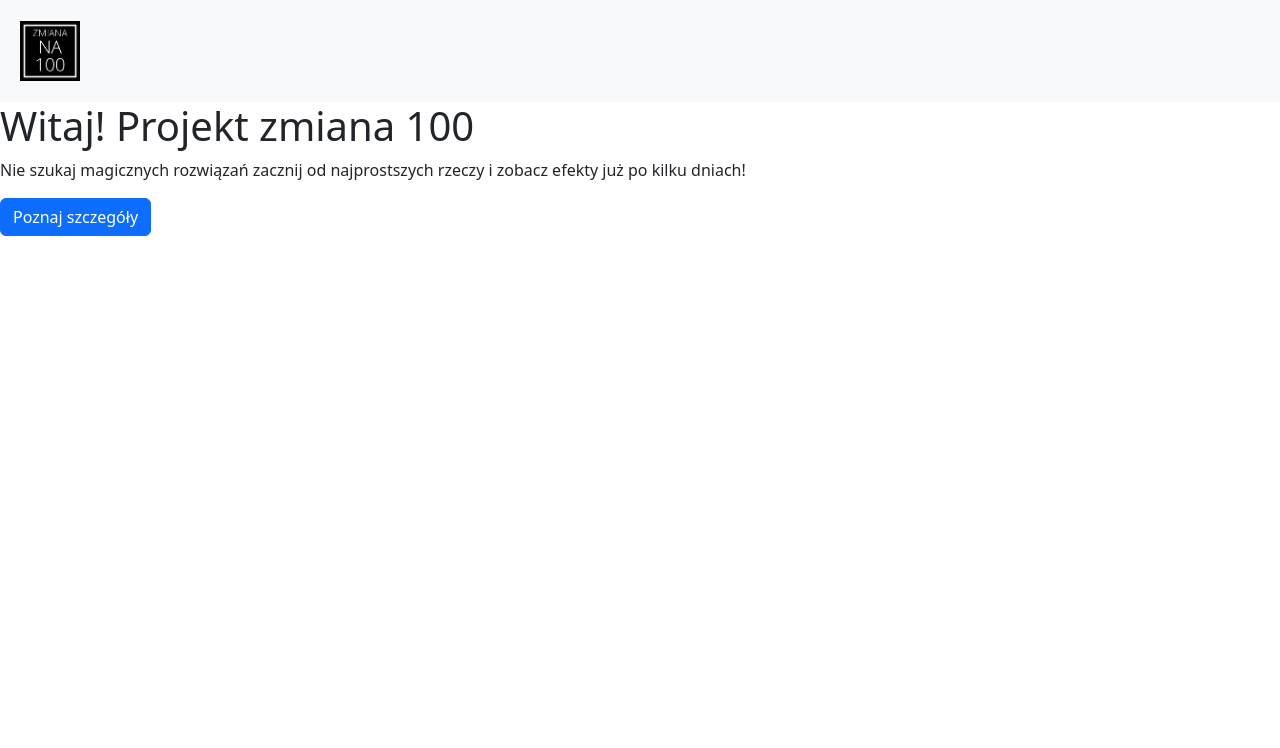
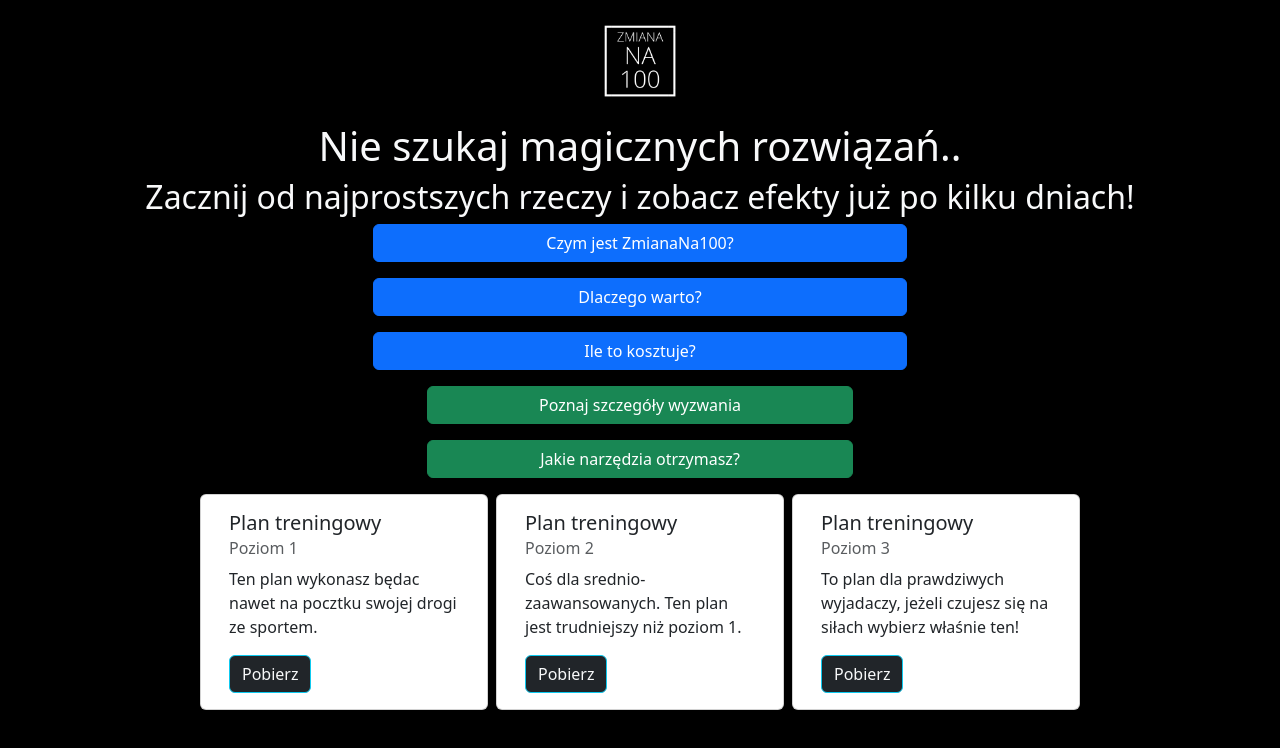
Before and after one commit to ruczynskipatryk/zmianaNa100, a plain HTML site: page index.html in a window 1280 px wide. Drawn offline with nearby package versions, Linux system fonts and the light colour scheme.

Commit message:
Few changes and upgrades

```diff
--- a/index.html
+++ b/index.html
@@ -3,7 +3,7 @@
   <head>
     <meta charset="utf-8" />
     <meta name="viewport" content="width=device-width, initial-scale=1" />
-    <title>Bootstrap demo</title>
+    <title>Wyzwanie - ZmianaNa100</title>
     <link
       href="https://cdn.jsdelivr.net/npm/bootstrap@5.3.0-alpha1/dist/css/bootstrap.min.css"
       rel="stylesheet"
@@ -12,53 +12,174 @@
     />
     <link href="style.css" rel="stylesheet" />
   </head>
-  <body>
-    <nav class="navbar bg-body-tertiary">
+  <body class="bg-black">
+    <nav class="navbar bg-body-black">
       <div class="container-fluid">
-        <a class="navbar-brand m-2" href="#">
+        <a class="navbar-brand m-2 d.block mx-auto" href="#">
           <img
             src="ZMIANA NA 100.png"
             alt="Logo"
-            width="60"
-            height="60"
+            width="80"
+            height="80"
             class="d.block mx-auto"
           />
         </a>
       </div>
     </nav>
 
-    <h1>Witaj! Projekt zmiana 100</h1>
-    <p>
-      Nie szukaj magicznych rozwiązań zacznij od najprostszych rzeczy i zobacz
+    <section class="title">
+      <div class="container text-center text-light">
+        <div class="row">
+          <h1>
+            Nie szukaj magicznych rozwiązań..
+          </h1>
+          <h2>
+            Zacznij od najprostszych rzeczy i zobacz
             efekty już po kilku dniach!
-    </p>
-
-    <p>
+          </h2>
+        </div>
+      </div>
+    </section>
+    <sectiom class="questions-buttons">
+      <div class="container-fluid col-5" id="info">
+          <p class="row">
             <button
               class="btn btn-primary"
               type="button"
               data-bs-toggle="collapse"
-        data-bs-target="#collapseWidthExample"
+              data-bs-target="#collapseWidthExample1"
               aria-expanded="false"
-        aria-controls="collapseWidthExample"
+              aria-controls="collapseWidthExample1"
             >
-        Poznaj szczegóły
+              Czym jest ZmianaNa100?
             </button>
           </p>
-    <div style="min-height: 200px">
-      <div class="collapse collapse-horizontal" id="collapseWidthExample">
-        <div class="card card-body" style="width: 500px">
-          Co może dać Ci wyzywanie Zmiana na 100? Lepsze samopoczucie, więcej
-          energii i samozadowolenie! Ile to kosztuję? 0zł! Wszystkie materiały
-          są dostępne za darmo do pobrania poniżej. Czym jest zmianana100? To
-          projekt, który ruszył w marcu 2023 roku, ale jeżeli odkrywasz go
-          dopiero po czasie to nic straconego, bo dołączyć możesz kiedy
-          zechcesz! W skrócie chodzi o zmianę swoich nawyków na lepsze! Spróbuj
-          swoich sił, codziennie wykreślaj kolejne dni, motywuj się i działaj!
-          Wszystkie niezbędne informacje i pliki do pobrania poniżej, za darmo!
+          <div class="collapse collapse-horizontal mb-2" id="collapseWidthExample1">
+            <div class="card card-body bg-dark text-light" style="width: 230px">
+              To projekt, który ruszył w 6 marca 2023 roku, ale jeżeli odkrywasz go
+              po czasie to nic straconego, bo dołączyć możesz zawsze! W skrócie
+              chodzi o zmianę swoich nawyków na lepsze! Spróbuj swoich sił,
+              codziennie wykreślaj kolejne dni, motywuj się i działaj!
+            </div>
+          </div>
+          <p class="row">
+            <button
+              class="btn btn-primary"
+              type="button"
+              data-bs-toggle="collapse"
+              data-bs-target="#collapseWidthExample2"
+              aria-expanded="false"
+              aria-controls="collapseWidthExample2"
+            >
+              Dlaczego warto?
+            </button>
+          </p>
+          <div class="collapse collapse-horizontal mb-2" id="collapseWidthExample2">
+            <div class="card card-body bg-dark text-light" style="width: 230px">
+              Gwarantowane lepsze samopoczucie, więcej energii i samozadowolenie!
+            </div>
+          </div>
+          <p class="row">
+            <button
+              class="btn btn-primary"
+              type="button"
+              data-bs-toggle="collapse"
+              data-bs-target="#collapseWidthExample3"
+              aria-expanded="false"
+              aria-controls="collapseWidthExample3"
+            >
+              Ile to kosztuje?
+            </button>
+          </p>
+          <div class="collapse collapse-horizontal mt-1" id="collapseWidthExample3">
+            <div class="card card-body bg-dark text-light" style="width: 230px">
+              0zł! Wszystkie materiały są dostępne za darmo do pobrania poniżej.
             </div>
           </div>
         </div>
+      </div>
+    </sectiom>
+
+    <section class="why-its-worth">
+      <div class="container mx-auto col-md-4 col-sm-4">
+        <div class="row">
+          <button class="btn btn-success mb-3 " type="button" data-bs-toggle="offcanvas" data-bs-target="#offcanvasExample" aria-controls="offcanvasExample">
+            Poznaj szczegóły wyzwania
+          </button>
+          <div class="offcanvas offcanvas-start bg-dark text-light" tabindex="-1" id="offcanvasExample" aria-labelledby="offcanvasExampleLabel">
+            <div class="offcanvas-header">
+              <button type="button" class="btn-close" data-bs-dismiss="offcanvas" aria-label="Close"></button>
+            </div>
+            <div class="offcanvas-body">
+              <div>
+                <h4>Co należy robić podczas wyzwania? </h4>
+                <ul>
+                  <li>Trenować minimum 20 minut dziennie</li>
+                  <li>Odżywiać się zdrowo</li>
+                  <li>Spać minimum 7 godzin</li>
+                </ul>
+                <h4>Czego nie robić podczas wyzwania? </h4>
+                <ul>
+                  <li>Nie jeść słodyczy </li>
+                  <li>Nie jeść fast foodów</li>
+                  <li>Nie pić alkoholu</li>
+                </ul>
+                Możesz też dorzucić swoje własne codzienne wyzwanie. Może to być na przykład czytać książkę 20 minut dziennie, zostawiłem na to specjalne miejsce na tablicy do wykreślania, która jest dostępna w plikach do pobrania.
+              </div>
+            </div>
+          </div>
+          <button class="btn btn-success mb-3" type="button" data-bs-toggle="offcanvas" data-bs-target="#offcanvasExample2" aria-controls="offcanvasExample2">
+            Jakie narzędzia otrzymasz?
+          </button>
+          <div class="offcanvas offcanvas-end bg-dark text-light" tabindex="-1" id="offcanvasExample2" aria-labelledby="offcanvasExampleLabel2">
+            <div class="offcanvas-header">
+              <button type="button" class="btn-close" data-bs-dismiss="offcanvas" aria-label="Close"></button>
+            </div>
+            <div class="offcanvas-body">
+              <div>
+                <h4>Twoje narzędzia</h4>
+                <ul>
+                  <li>Plan treningowy na różny poziom zaawansowania, każdy wykonasz w 20 minut! </li>
+                  <li>15 przepisów na pyszne śniadania, obiady i kolacje.</li>
+                  <li>Grafikę do wykreślania, żeby móc kontrolować swój progres.</li>
+                </ul>
+              </div>
+            </div>
+          </div>
+        </div>
+      </div>
+    </section>
+    <section class="downloads">
+      <div class="container-fluid d-flex justify-content-center">
+        <div class="row">
+          <div class="card me-2" style="width: 18rem;">
+            <div class="card-body">
+              <h5 class="card-title">Plan treningowy</h5>
+              <h6 class="card-subtitle mb-2 text-muted">Poziom 1</h6>
+              <p class="card-text">Ten plan wykonasz będac nawet na pocztku swojej drogi ze sportem.</p>
+              <button href="#" class="btn btn-info bg-dark text-light ">Pobierz</button>
+            </div>
+          </div>
+          <div class="card me-2" style="width: 18rem;">
+            <div class="card-body">
+              <h5 class="card-title">Plan treningowy</h5>
+              <h6 class="card-subtitle mb-2 text-muted">Poziom 2</h6>
+              <p class="card-text">Coś dla srednio-zaawansowanych. Ten plan jest trudniejszy niż poziom 1.</p>
+              <button href="#" class="btn btn-info bg-dark text-light">Pobierz</button>
+            </div>
+          </div>
+          <div class="card" style="width: 18rem;">
+            <div class="card-body">
+              <h5 class="card-title">Plan treningowy</h5>
+              <h6 class="card-subtitle mb-2 text-muted">Poziom 3</h6>
+              <p class="card-text">To plan dla prawdziwych wyjadaczy, jeżeli czujesz się na siłach wybierz właśnie ten!</p>
+              <button href="#" class="btn btn-info bg-dark text-light">Pobierz</button>
+            </div>
+          </div>
+        </div>
+      </div>
+    </section>
+    <scirpt src="app.js">
 
     <script
       src="https://cdn.jsdelivr.net/npm/bootstrap@5.3.0-alpha1/dist/js/bootstrap.bundle.min.js"
```
Lines whose indentation alone changed are shown as unchanged.
